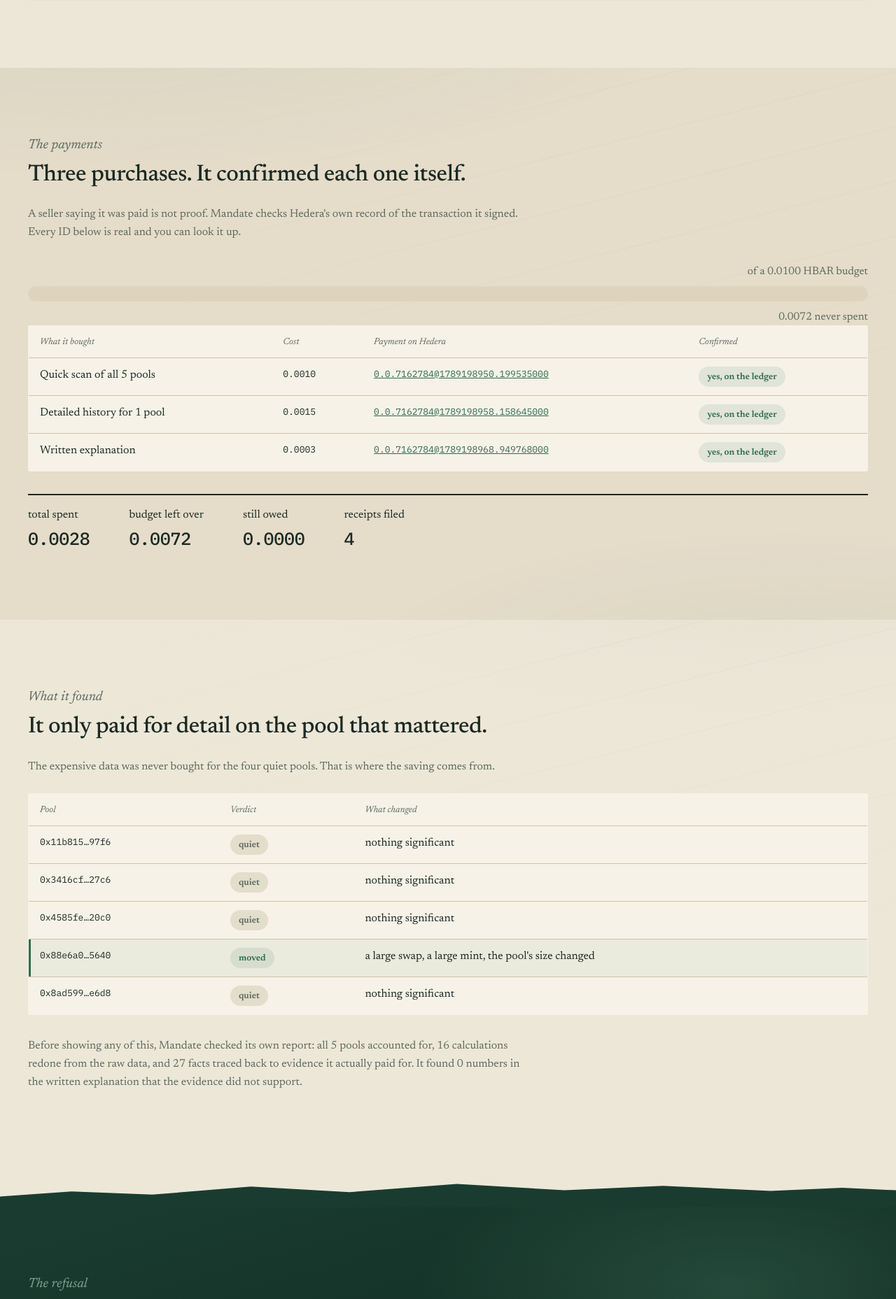
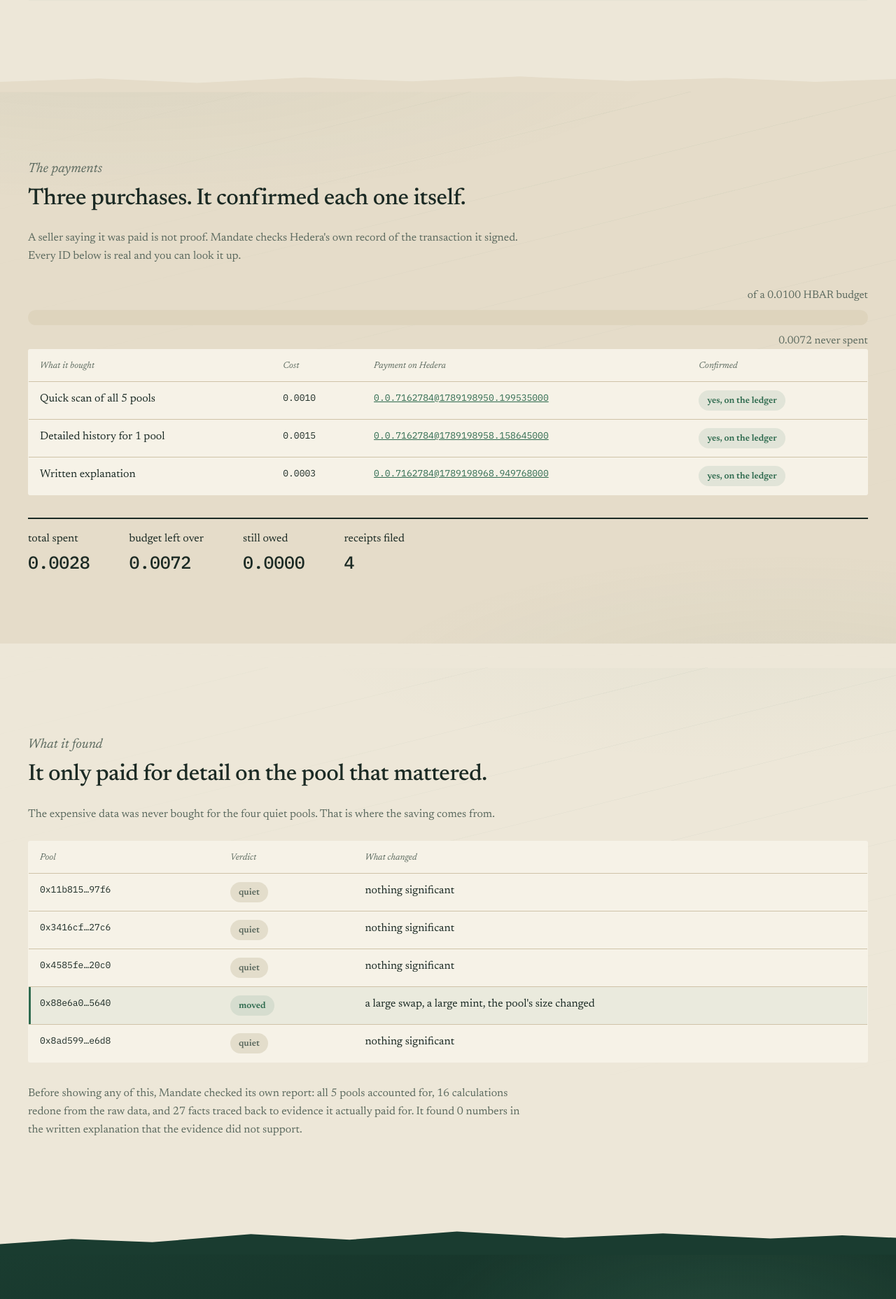
Before and after one commit to mandate-run/mandate, a plain HTML site: page site/index.html in a window 1280 px wide. Shown: the part 2324-4181 px from the top of the page at 70% size. Drawn offline with Linux system fonts and the light colour scheme.

Commit message:
style(site): light bands meet on a ridge
- flat seams where two pale bands touch

```diff
--- a/site/style.css
+++ b/site/style.css
@@ -252,6 +252,24 @@ section:not(.tint):not(.dark):not(.close):not(.explainer) {
                      59% 38%, 47% 58%, 36% 40%, 25% 60%, 13% 46%, 5% 58%, 0 44%);
 }
 
+/* The light bands meet on a ridge too. Without this the page still reads
+   as slabs wherever two pale sections touch, which is most of it. */
+section.tint { margin-top: 34px; }
+section.tint::before {
+  content: ""; position: absolute; left: 0; right: 0; top: -34px; height: 35px;
+  background: var(--paper-2); z-index: 0;
+  clip-path: polygon(0 100%, 0 58%, 11% 44%, 22% 62%, 34% 40%, 46% 56%,
+                     58% 36%, 70% 54%, 81% 42%, 91% 58%, 100% 46%, 100% 100%);
+}
+/* And where a tinted band gives way to plain paper below it. */
+section.tint + section:not(.dark):not(.close) { margin-top: 34px; }
+section.tint + section:not(.dark):not(.close)::before {
+  content: ""; position: absolute; left: 0; right: 0; top: -34px; height: 35px;
+  background: var(--paper); z-index: 0;
+  clip-path: polygon(0 100%, 0 50%, 9% 62%, 20% 40%, 32% 58%, 44% 38%,
+                     57% 56%, 69% 42%, 80% 60%, 90% 44%, 100% 56%, 100% 100%);
+}
+
 section.dark, section.close { margin-top: 44px; }
 section.dark::before, section.close::before {
   content: ""; position: absolute; left: 0; right: 0; top: -44px; height: 45px;
```
